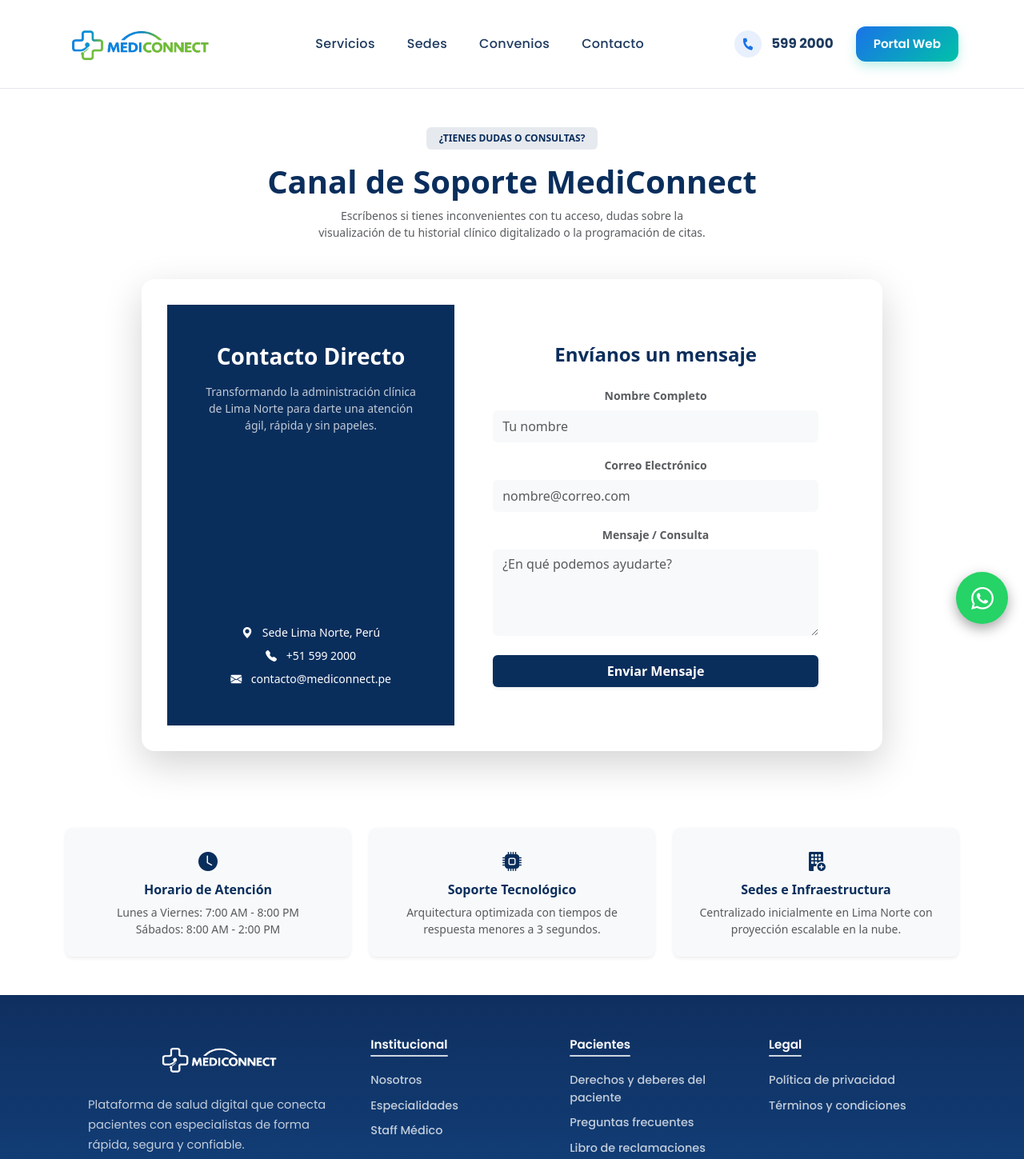
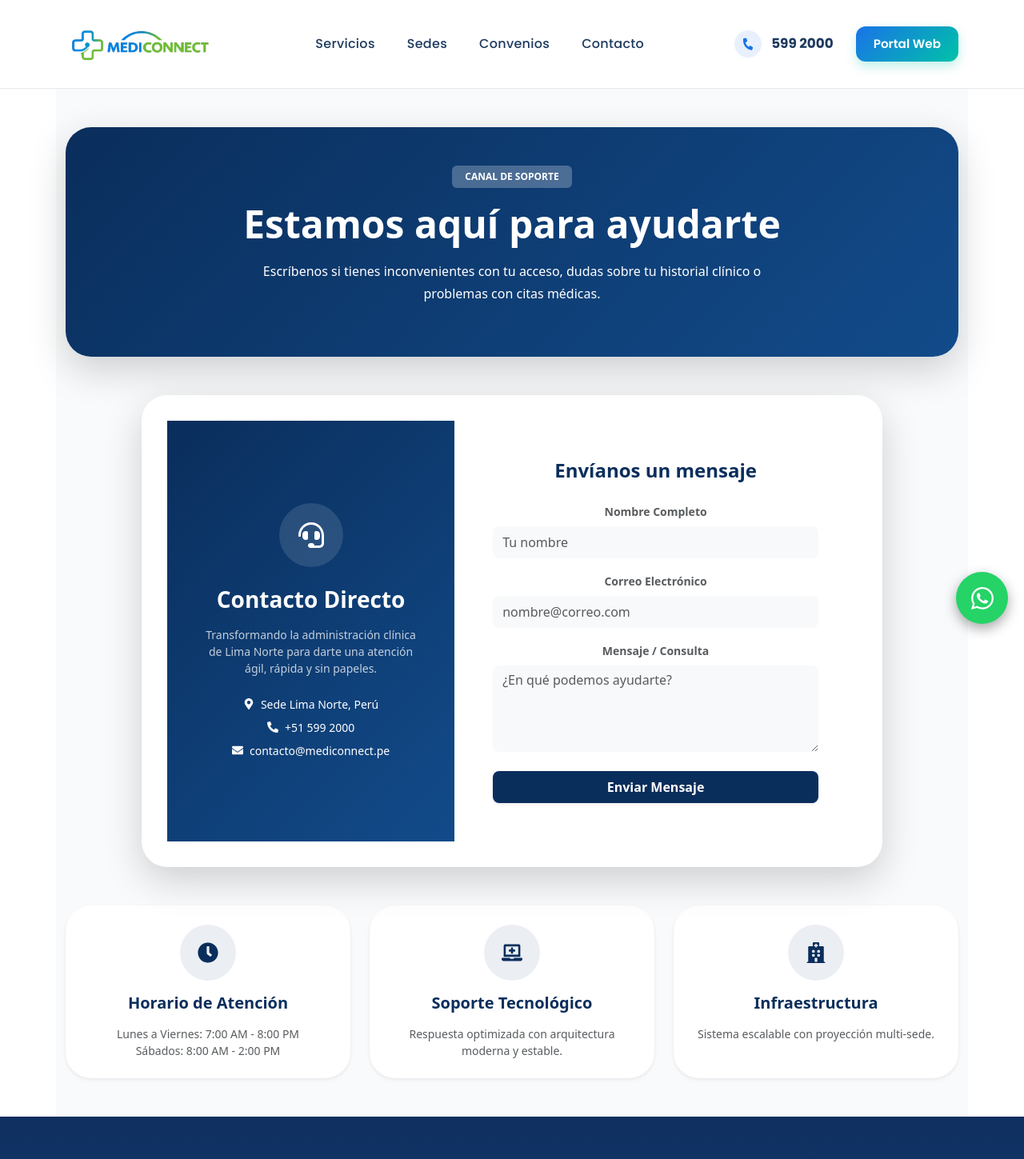
Before and after one commit to DiegoGarcia616/Frontend-MediConnect, a React (Vite) app: page /contacto in a window 1280 px wide. Shown: the top 1449 px of the page at 80% size. Built offline with nearby package versions, Linux system fonts and the light colour scheme.

Commit message:
Mejoras en el hero , responsie , animaciones

```diff
--- a/src/components/ContactForm.jsx
+++ b/src/components/ContactForm.jsx
@@ -1,4 +1,11 @@
 import React, { useState } from 'react';
+
+import {
+  FaMapMarkerAlt,
+  FaPhoneAlt,
+  FaEnvelope,
+  FaHeadset
+} from 'react-icons/fa';
 
 const ContactForm = () => {
   const [formData, setFormData] = useState({ nombre: '', email: '', mensaje: '' });
@@ -13,47 +20,118 @@
   };
 
   return (
-    <div className="card border-0 shadow-lg overflow-hidden rounded-4">
+    <div className="card border-0 shadow-lg overflow-hidden rounded-5">
       <div className="row g-0">
 
-        <div className="col-lg-5 text-white p-5 d-flex flex-column justify-content-between" style={{ backgroundColor: '#0a2e5c' }}>
-          <div>
-            <h3 className="fw-bold mb-3">Contacto Directo</h3>
-            <p className="opacity-75 small">Transformando la administración clínica de Lima Norte para darte una atención ágil, rápida y sin papeles.</p>
+        <div
+          className="col-lg-5 text-white p-5 d-flex flex-column justify-content-center text-center"
+          style={{
+            background: 'linear-gradient(135deg, #0a2e5c 0%, #124b8a 100%)'
+          }}
+        >
+
+          <div className="mb-4 d-flex justify-content-center">
+            <div
+              className="rounded-circle d-flex align-items-center justify-content-center"
+              style={{
+                width: 80,
+                height: 80,
+                backgroundColor: 'rgba(255,255,255,0.12)',
+                backdropFilter: 'blur(10px)'
+              }}
+            >
+              <FaHeadset size={32} />
+            </div>
           </div>
-          <div className="mt-4 small opacity-90">
-            <p className="mb-2"><i className="bi bi-geo-alt-fill me-2"></i> Sede Lima Norte, Perú</p>
-            <p className="mb-2"><i className="bi bi-telephone-fill me-2"></i> +51 599 2000</p>
-            <p className="mb-0"><i className="bi bi-envelope-fill me-2"></i> contacto@mediconnect.pe</p>
+
+          <h3 className="fw-bold mb-3">
+            Contacto Directo
+          </h3>
+
+          <p className="opacity-75 small mb-4">
+            Transformando la administración clínica de Lima Norte para darte una atención ágil, rápida y sin papeles.
+          </p>
+
+          <div className="small opacity-90 d-flex flex-column gap-2">
+
+            <div className="d-flex align-items-center justify-content-center gap-2">
+              <FaMapMarkerAlt />
+              <span>Sede Lima Norte, Perú</span>
+            </div>
+
+            <div className="d-flex align-items-center justify-content-center gap-2">
+              <FaPhoneAlt />
+              <span>+51 599 2000</span>
+            </div>
+
+            <div className="d-flex align-items-center justify-content-center gap-2">
+              <FaEnvelope />
+              <span>contacto@mediconnect.pe</span>
+            </div>
+
           </div>
         </div>
 
+        <div className="col-lg-7 p-5 bg-white">
+          <h4 className="fw-bold mb-4" style={{ color: '#0a2e5c' }}>
+            Envíanos un mensaje
+          </h4>
 
-        <div className="col-lg-7 p-5 bg-white">
-          <h4 className="fw-bold mb-4" style={{ color: '#0a2e5c' }}>Envíanos un mensaje</h4>
           <form onSubmit={handleSubmit}>
+
             <div className="mb-3">
-              <label className="form-label small text-muted fw-bold">Nombre Completo</label>
-              <input type="text" name="nombre" className="form-control bg-light border-0 py-2" placeholder="Tu nombre" onChange={handleChange} required />
+              <label className="form-label small text-muted fw-bold">
+                Nombre Completo
+              </label>
+              <input
+                type="text"
+                name="nombre"
+                className="form-control bg-light border-0 py-2 rounded-3"
+                placeholder="Tu nombre"
+                onChange={handleChange}
+                required
+              />
             </div>
+
             <div className="mb-3">
-              <label className="form-label small text-muted fw-bold">Correo Electrónico</label>
-              <input type="email" name="email" className="form-control bg-light border-0 py-2" placeholder="nombre@correo.com" onChange={handleChange} required />
+              <label className="form-label small text-muted fw-bold">
+                Correo Electrónico
+              </label>
+              <input
+                type="email"
+                name="email"
+                className="form-control bg-light border-0 py-2 rounded-3"
+                placeholder="nombre@correo.com"
+                onChange={handleChange}
+                required
+              />
             </div>
+
             <div className="mb-4">
-              <label className="form-label small text-muted fw-bold">Mensaje / Consulta</label>
-              <textarea name="mensaje" rows="4" className="form-control bg-light border-0" placeholder="¿En qué podemos ayudarte?" onChange={handleChange} required></textarea>
+              <label className="form-label small text-muted fw-bold">
+                Mensaje / Consulta
+              </label>
+              <textarea
+                name="mensaje"
+                rows="4"
+                className="form-control bg-light border-0 rounded-3"
+                placeholder="¿En qué podemos ayudarte?"
+                onChange={handleChange}
+                required
+              />
             </div>
 
             <button
               type="submit"
-              className="btn text-white w-100 fw-bold shadow-sm py-2"
+              className="btn text-white w-100 fw-bold shadow-sm py-2 rounded-3"
               style={{ backgroundColor: '#0a2e5c', border: 'none' }}
             >
               Enviar Mensaje
             </button>
+
           </form>
         </div>
+
       </div>
     </div>
   );
--- a/src/pages/public/Contacto.jsx
+++ b/src/pages/public/Contacto.jsx
@@ -1,53 +1,132 @@
 import React from 'react';
 import ContactForm from '../../components/ContactForm';
 
+import {
+  FaClock,
+  FaLaptopMedical,
+  FaHospital
+} from 'react-icons/fa';
+
 export default function Contacto() {
   return (
-    <div className="container py-5">
+    <div
+      className="container py-5"
+      style={{ backgroundColor: '#f8fafc' }}
+    >
+      <div
+        className="rounded-5 overflow-hidden shadow-lg mb-5 mx-2 mx-md-0"
+        style={{
+          background: 'linear-gradient(135deg, #0a2e5c 0%, #124b8a 100%)'
+        }}
+      >
+        <div className="row justify-content-center text-center text-white p-5">
 
-      <div className="text-center mb-5">
-        <span
-          className="badge mb-2 px-3 py-2 text-uppercase fw-bold"
-          style={{ backgroundColor: 'rgba(10, 46, 92, 0.1)', color: '#0a2e5c' }}
-        >
-          ¿Tienes dudas o consultas?
-        </span>
-        <h1 className="fw-bold mt-2" style={{ color: '#0a2e5c' }}>Canal de Soporte MediConnect</h1>
-        <p className="text-muted small mx-auto" style={{ maxWidth: '500px' }}>
-          Escríbenos si tienes inconvenientes con tu acceso, dudas sobre la visualización de tu historial clínico digitalizado o la programación de citas.
-        </p>
+          <div className="col-lg-8">
+
+            <span className="badge bg-white bg-opacity-25 text-white mb-3 px-3 py-2 text-uppercase fw-semibold">
+              Canal de Soporte
+            </span>
+
+            <h1 className="fw-bold mb-3 display-5">
+              Estamos aquí para ayudarte
+            </h1>
+
+            <p className="opacity-90 mx-auto" style={{ maxWidth: '750px', lineHeight: '1.8' }}>
+              Escríbenos si tienes inconvenientes con tu acceso, dudas sobre tu historial clínico o problemas con citas médicas.
+            </p>
+
+          </div>
+
+        </div>
       </div>
 
-
-      <div className="row justify-content-center">
+      <div className="row justify-content-center mb-5">
         <div className="col-lg-10">
           <ContactForm />
         </div>
       </div>
 
-      <div className="row mt-5 pt-4 text-center g-4 text-muted small">
+      <div className="row g-4">
+
         <div className="col-md-4">
-          <div className="p-4 bg-light rounded-3 h-100 border-0 shadow-sm">
-            <i className="bi bi-clock-fill fs-4 mb-2 d-block" style={{ color: '#0a2e5c' }}></i>
-            <h6 className="fw-bold mb-2" style={{ color: '#0a2e5c' }}>Horario de Atención</h6>
-            <p className="mb-0">Lunes a Viernes: 7:00 AM - 8:00 PM<br/>Sábados: 8:00 AM - 2:00 PM</p>
+          <div
+            className="bg-white rounded-5 shadow-sm h-100 p-4 text-center contact-card"
+          >
+            <div
+              className="mx-auto mb-3 d-flex align-items-center justify-content-center rounded-circle"
+              style={{ width: 70, height: 70, backgroundColor: 'rgba(10,46,92,0.08)' }}
+            >
+              <FaClock size={26} color="#0a2e5c" />
+            </div>
+
+            <h5 className="fw-bold mb-3" style={{ color: '#0a2e5c' }}>
+              Horario de Atención
+            </h5>
+
+            <p className="text-muted small mb-0">
+              Lunes a Viernes: 7:00 AM - 8:00 PM
+              <br />
+              Sábados: 8:00 AM - 2:00 PM
+            </p>
           </div>
         </div>
+
         <div className="col-md-4">
-          <div className="p-4 bg-light rounded-3 h-100 border-0 shadow-sm">
-            <i className="bi bi-cpu-fill fs-4 mb-2 d-block" style={{ color: '#0a2e5c' }}></i>
-            <h6 className="fw-bold mb-2" style={{ color: '#0a2e5c' }}>Soporte Tecnológico</h6>
-            <p className="mb-0">Arquitectura optimizada con tiempos de respuesta menores a 3 segundos.</p>
+          <div
+            className="bg-white rounded-5 shadow-sm h-100 p-4 text-center contact-card"
+          >
+            <div
+              className="mx-auto mb-3 d-flex align-items-center justify-content-center rounded-circle"
+              style={{ width: 70, height: 70, backgroundColor: 'rgba(10,46,92,0.08)' }}
+            >
+              <FaLaptopMedical size={26} color="#0a2e5c" />
+            </div>
+
+            <h5 className="fw-bold mb-3" style={{ color: '#0a2e5c' }}>
+              Soporte Tecnológico
+            </h5>
+
+            <p className="text-muted small mb-0">
+              Respuesta optimizada con arquitectura moderna y estable.
+            </p>
           </div>
         </div>
+
         <div className="col-md-4">
-          <div className="p-4 bg-light rounded-3 h-100 border-0 shadow-sm">
-            <i className="bi bi-building-fill-add fs-4 mb-2 d-block" style={{ color: '#0a2e5c' }}></i>
-            <h6 className="fw-bold mb-2" style={{ color: '#0a2e5c' }}>Sedes e Infraestructura</h6>
-            <p className="mb-0">Centralizado inicialmente en Lima Norte con proyección escalable en la nube.</p>
+          <div
+            className="bg-white rounded-5 shadow-sm h-100 p-4 text-center contact-card"
+          >
+            <div
+              className="mx-auto mb-3 d-flex align-items-center justify-content-center rounded-circle"
+              style={{ width: 70, height: 70, backgroundColor: 'rgba(10,46,92,0.08)' }}
+            >
+              <FaHospital size={26} color="#0a2e5c" />
+            </div>
+
+            <h5 className="fw-bold mb-3" style={{ color: '#0a2e5c' }}>
+              Infraestructura
+            </h5>
+
+            <p className="text-muted small mb-0">
+              Sistema escalable con proyección multi-sede.
+            </p>
           </div>
         </div>
+
       </div>
+
+      <style>{`
+        .contact-card {
+          transition: all 0.3s ease;
+          cursor: pointer;
+        }
+
+        .contact-card:hover {
+          transform: translateY(-10px);
+          box-shadow: 0 18px 40px rgba(0,0,0,0.12);
+        }
+      `}</style>
+
     </div>
   );
 }
--- a/src/pages/public/StaffMedico.jsx
+++ b/src/pages/public/StaffMedico.jsx
@@ -1,4 +1,4 @@
-import StaffCard from "../../components/StaffCard"
+import StaffCard from "../../components/StaffCard";
 
 const doctores = [
   {
@@ -14,57 +14,79 @@
     especialidad: "Neurocirugía",
     sede: "Jesús María",
     imagen: "https://i.pravatar.cc/300?img=32"
+  },
+  {
+    id: 3,
+    nombre: "DRA. MARÍA FERNANDA ROJAS",
+    especialidad: "Cardiología",
+    sede: "Lima Norte",
+    imagen: "https://i.pravatar.cc/300?img=47"
   }
-]
-
+];
 
 export default function StaffMedico() {
+  return (
+    <div className="container py-5">
 
-  return (
+      <div
+        className="rounded-5 shadow-lg text-center text-white mb-5 overflow-hidden"
+        style={{
+          background: "linear-gradient(135deg, #0a2e5c 0%, #124b8a 100%)",
+          padding: "60px 20px"
+        }}
+      >
+        <span className="badge bg-white bg-opacity-25 text-white mb-3 px-3 py-2 text-uppercase fw-semibold">
+          Equipo Médico
+        </span>
 
-    <div className="container mt-5 py-5">
+        <h1 className="fw-bold display-5 mb-3">
+          Conoce a nuestros especialistas
+        </h1>
 
-      {/* BUSCADOR */}
-      <div className="mt-4">
+        <p className="opacity-90 mx-auto" style={{ maxWidth: "700px" }}>
+          Profesionales altamente capacitados comprometidos con brindarte atención médica de calidad.
+        </p>
+      </div>
 
-        <div className="bg-primary rounded-4 p-4 mb-4">
+      <div className="mb-5">
+        <div className="bg-white shadow-sm rounded-4 p-4 border">
 
-          <div className="row align-items-center">
+          <div className="row align-items-center g-3">
 
-            <div className="col-md-4 text-white fw-bold fs-4">
-              Busca a tu médico o especialidad
+            <div className="col-md-4 fw-bold text-primary fs-5 text-center text-md-start">
+              Buscar médico o especialidad
             </div>
 
             <div className="col-md-8">
-
               <input
                 type="text"
-                className="form-control form-control-lg rounded-pill"
-                placeholder="Ingrese nombre o especialidad"
+                className="form-control form-control-lg rounded-pill px-4"
+                placeholder="Ej: Cardiología, Neurología, Dr. Juan..."
               />
-
             </div>
 
           </div>
 
         </div>
+      </div>
 
-        {/* CARDS */}
+      <div className="row g-4">
+
         {doctores.map((doctor) => (
 
+          <div className="col-12 col-md-6 col-lg-4" key={doctor.id}>
             <StaffCard
-            key={doctor.id}
               nombre={doctor.nombre}
               especialidad={doctor.especialidad}
               sede={doctor.sede}
               imagen={doctor.imagen}
             />
+          </div>
 
         ))}
 
       </div>
 
     </div>
-
-  )
+  );
 }
```
Also changed, not shown: src/components/BannerEspecialidades.jsx (+28 -5 lines), src/components/CardEspecialidad.jsx (+56 -8 lines), src/components/DerechosPacienteComponent.jsx (+22 -27 lines), src/components/PreguntasFrecuentesComponent.jsx (+20 -21 lines), src/components/StaffCard.jsx (+57 -64 lines), src/pages/public/Terminos.jsx (+15 -6 lines). Lines whose indentation alone changed are shown as unchanged.
